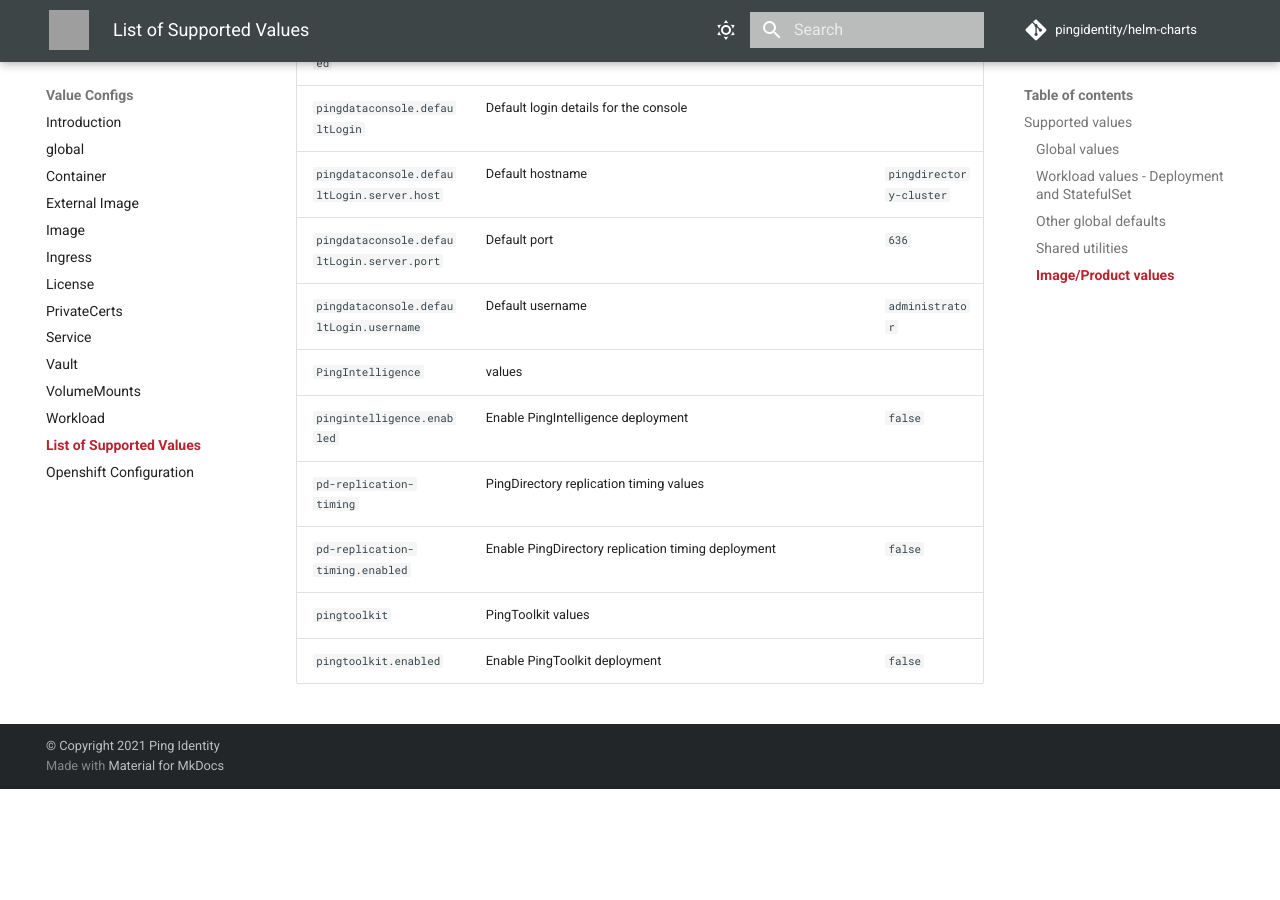
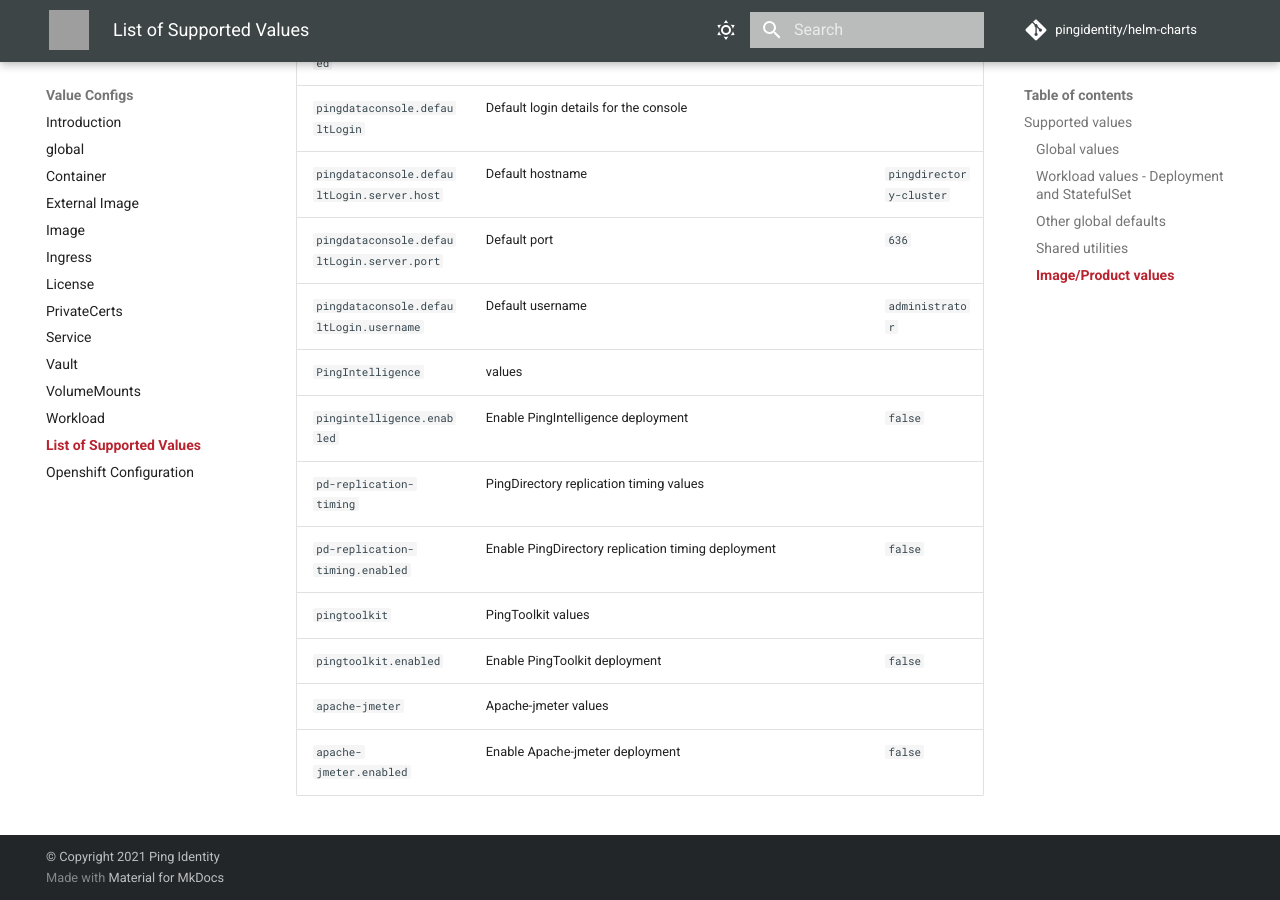
Before and after one commit to pingidentity/helm-charts, an MkDocs documentation site: the page built from docs/config/supported-values.md, in a window 1280 px wide and 900 px high, scrolled down 11134 px. Built offline with MkDocs 1.6.1 and Material for MkDocs 9.7.7, drawn with Linux system fonts in a browser that asks for light colours; comment, search, counter and statistics services are not loaded; before the commit the page ends 11923 px from its top, so only the background shows below that; grey boxes are pictures that could not be loaded.

Commit message:
add apache-jmeter to charts

```diff
--- a/docs/config/supported-values.md
+++ b/docs/config/supported-values.md
@@ -103,7 +103,7 @@
 
 ### Image/Product values
 | Name                                                                           | Description                                                                                                                                                                                                    | Default                  |
-| ------------------------------------------------------------------------------ | -------------------------------------------------------------------------------------------------------------------------------------------------------------------------------------------------------------- | ------------------------ |
+|--------------------------------------------------------------------------------|----------------------------------------------------------------------------------------------------------------------------------------------------------------------------------------------------------------| ------------------------ |
 | `ldap-sdk-tools`                                                               | LDAP SDK tools values                                                                                                                                                                                          |                          |
 | `ldap-sdk-tools.enabled`                                                       | Enable LDAP SDK tools deployment                                                                                                                                                                               | `false`                  |
 | `pingfederate-admin`                                                           | PingFederate admin values                                                                                                                                                                                      |                          |
@@ -158,3 +158,5 @@
 | `pd-replication-timing.enabled`                                                | Enable PingDirectory replication timing deployment                                                                                                                                                             | `false`                  |
 | `pingtoolkit`                                                                  | PingToolkit values                                                                                                                                                                                             |                          |
 | `pingtoolkit.enabled`                                                          | Enable PingToolkit deployment                                                                                                                                                                                  | `false`                  |
+| `apache-jmeter`                                                                | Apache-jmeter values                                                                                                                                                                                           |                          |
+| `apache-jmeter.enabled`                                                        | Enable Apache-jmeter deployment                                                                                                                                                                                | `false`                  |
```
Also changed, not shown: 7 other files.
